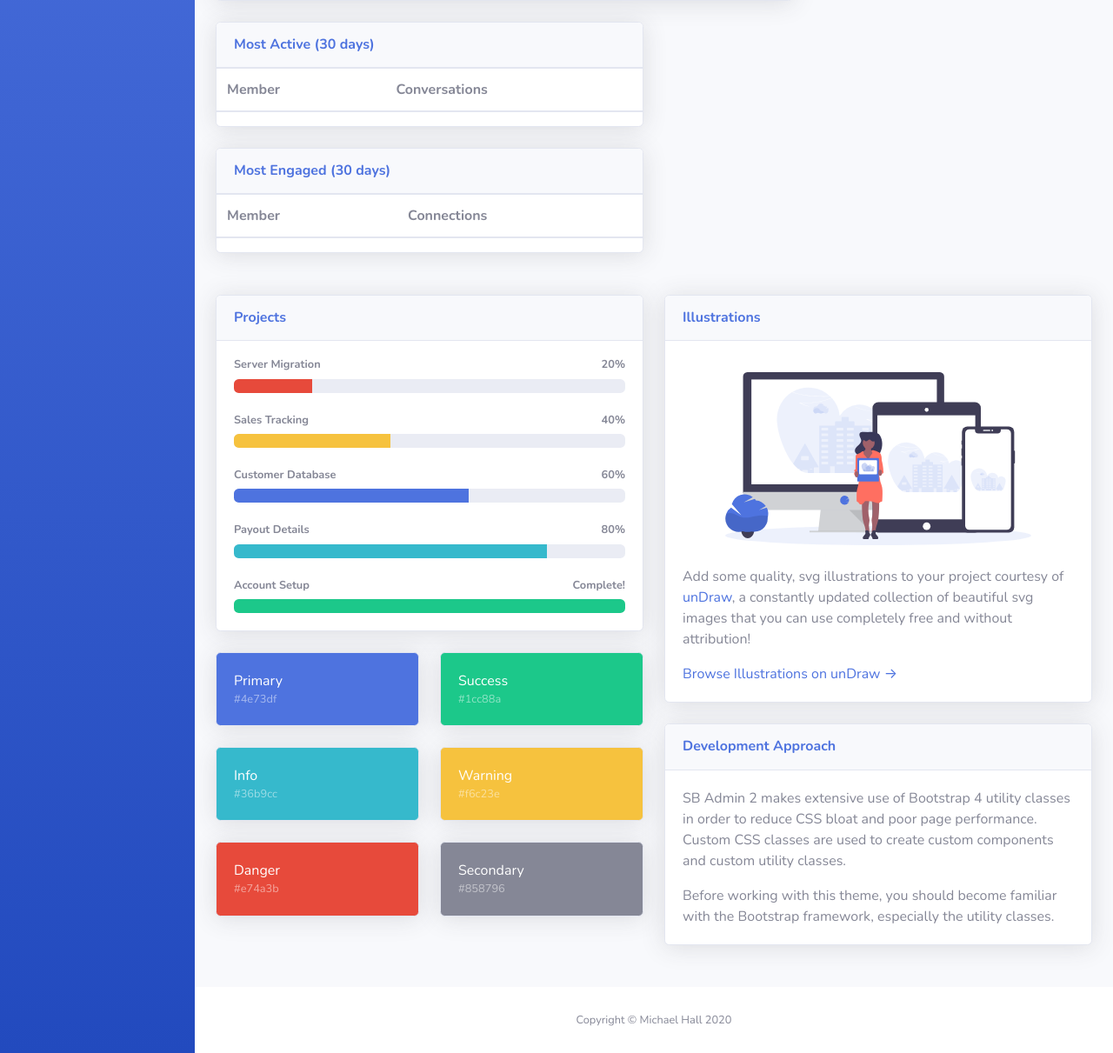
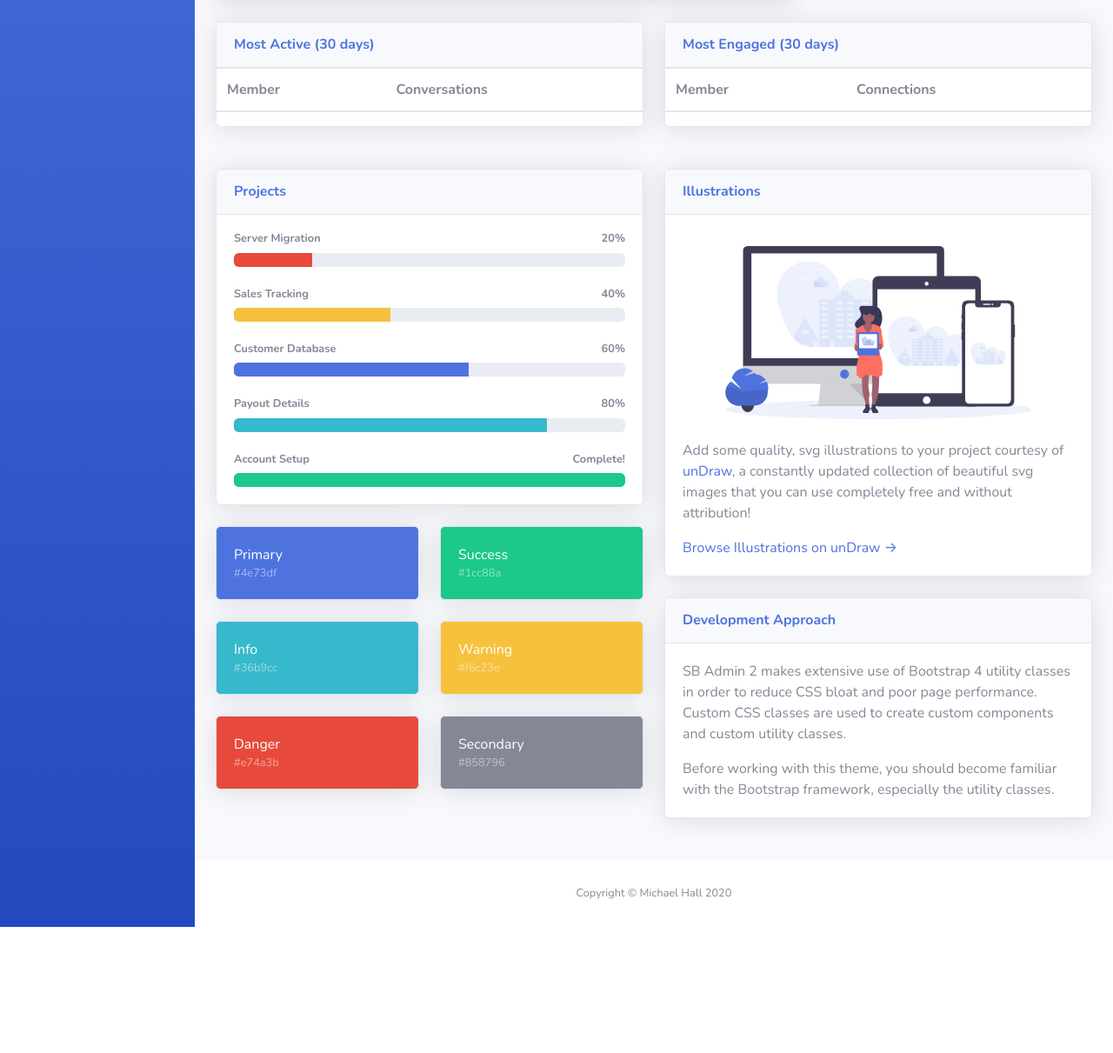
Before and after one commit to SavannahHQ/Savannah, a Django app: template frontendv2/templates/savannahv2/dashboard.html in a window 1280 px wide. Shown: the part 682-1893 px from the top of the page at 87% size. After the commit the page ends 1748 px from the top, so only its background shows below. Run offline with Django 3.2, Linux system fonts and the light colour scheme; the template is opened without the code that fills it, so the values that code supplies are empty; some libraries are stand-ins or nearby versions.

Commit message:
Fix v2 dashboard layout

```diff
--- a/frontendv2/templates/savannahv2/dashboard.html
+++ b/frontendv2/templates/savannahv2/dashboard.html
@@ -503,6 +503,10 @@
                 </table>
                 </div>
               </div>
+            </div>
+
+            <!-- Content Column -->
+            <div class="col-lg-6 mb-4">
 
               <!-- Most Active Users-->
               <div class="card shadow mb-4">
```
